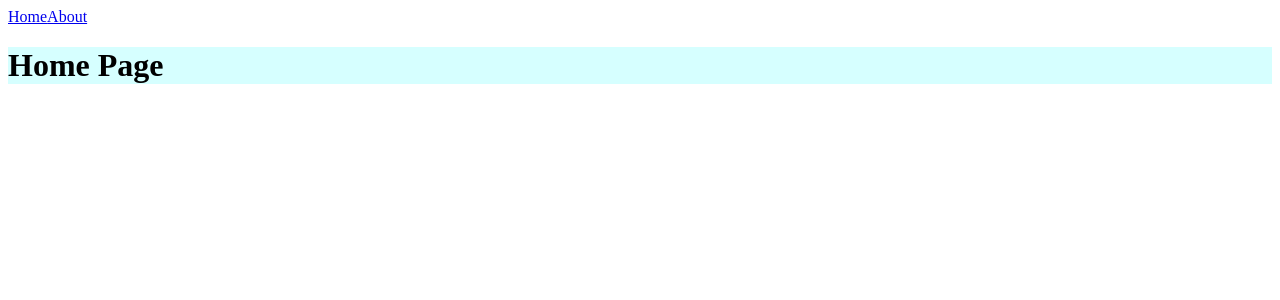
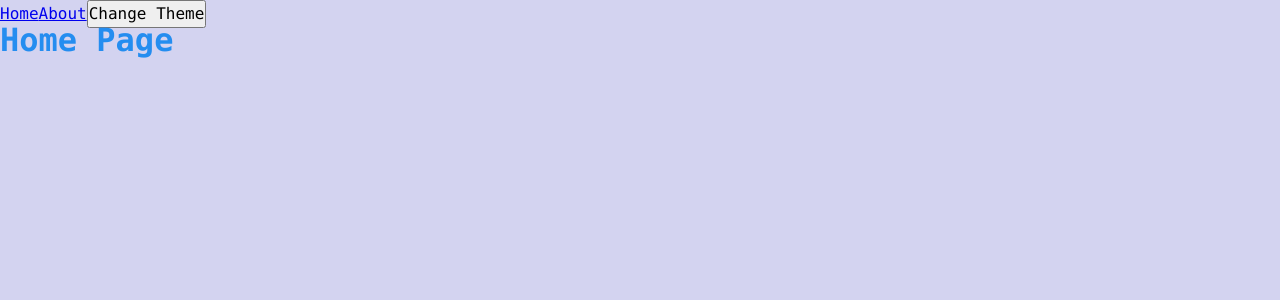
Before and after one commit to Cno6/fe-review, a Vue app: page / in a window 1280 px wide. Shown: the top 300 px of the page. Built offline with nearby package versions, Linux system fonts and the light colour scheme.

Commit message:
dev: create app styles, useTheme composable

```diff
--- a/src/App.vue
+++ b/src/App.vue
@@ -1,28 +1,17 @@
 <template>
-  <router-link to="/">Home</router-link>
-  <router-link to="/about">About</router-link>
-  <div :class="$style.app">
-    <router-view />
+  <div class="app" :class="theme">
+    <router-link to="/">Home</router-link>
+    <router-link to="/about">About</router-link>
+    <button @click="toggleTheme">Change Theme</button>
+      <router-view />
   </div>
 </template>
 
 <script setup lang="ts">
-import { ref } from 'vue';
+import { useTheme } from '@/composables/useTheme';
 
-const counter = ref(0)
-
-function increment() {
-  counter.value++
-}
+const { theme, toggleTheme } = useTheme()
 </script>
 
 <style lang="scss" module>
-.app {
-  background-color: rgb(214, 255, 255);
-}
-
-.title {
-  color: red;
-  font-size: calc(15px * 3);
-}
 </style>
--- /dev/null
+++ b/src/composables/useTheme.ts
@@ -0,0 +1,38 @@
+import { Ref, ref } from "vue"
+
+export enum Theme {
+  LIGHT = 'light',
+  DARK = 'dark'
+}
+
+interface useTheme {
+  theme: Ref<Theme>
+  toggleTheme: () => void
+}
+
+const defaultTheme = getLocalStorageTheme() ?? Theme.LIGHT
+
+export function useTheme(): useTheme {
+  const theme = ref(defaultTheme)
+
+  const toggleTheme = () => {
+    theme.value = theme.value === Theme.LIGHT ? Theme.DARK : Theme.LIGHT
+
+    setLocalStorageTheme(theme.value)
+  }
+
+  return {
+    theme,
+    toggleTheme
+  }
+}
+
+const LOCAL_STORAGE_THEME_KEY = 'theme'
+
+function getLocalStorageTheme(): Theme | null {
+  return window.localStorage.getItem(LOCAL_STORAGE_THEME_KEY) as Theme
+}
+
+function setLocalStorageTheme(value: Theme) {
+  window.localStorage.setItem(LOCAL_STORAGE_THEME_KEY, value)
+}
--- a/src/index.ts
+++ b/src/index.ts
@@ -1,5 +1,9 @@
+import "@/styles/index.scss";
+
 import { createApp } from 'vue';
-import App from './App.vue';
+
+import App from '@/App.vue';
+
 import router from '@/app/router';
 
 const app = createApp(App);
--- /dev/null
+++ b/src/styles/index.scss
@@ -0,0 +1,13 @@
+@import "reset";
+@import "variables/global";
+@import "themes/dark";
+@import "themes/light";
+
+.app {
+  font: var(--font-m);
+
+  color: var(--primary-color);
+  background-color: var(--bg-color);
+
+  min-height: 100vh;
+}
--- /dev/null
+++ b/src/styles/reset.scss
@@ -0,0 +1,12 @@
+* {
+  margin: 0;
+  padding: 0;
+  box-sizing: border-box;
+}
+
+input,
+button,
+textarea,
+select {
+  font: inherit;
+}
--- /dev/null
+++ b/src/styles/themes/dark.scss
@@ -0,0 +1,6 @@
+.app.dark {
+  --bg-color: #0e0e75;
+
+  --primary-color: #32df32;
+  --secondary-color: #78ff78;
+}
--- /dev/null
+++ b/src/styles/themes/light.scss
@@ -0,0 +1,6 @@
+.app.light {
+  --bg-color: #d3d3f0;
+
+  --primary-color: #248df0;
+  --secondary-color: #63aff7;
+}
--- /dev/null
+++ b/src/styles/variables/global.scss
@@ -0,0 +1,15 @@
+:root {
+  --font-family-main: Consolas, 'Courier New', monospace;
+
+  --font-size-s: 12px;
+  --font-line-s: 20px;
+  --font-s: var(--font-size-s) / var(--font-line-s) var(--font-family-main);
+
+  --font-size-m: 16px;
+  --font-line-m: 24px;
+  --font-m: var(--font-size-m) / var(--font-line-m) var(--font-family-main);
+
+  --font-size-l: 24px;
+  --font-line-l: 32px;
+  --font-l: var(--font-size-l) / var(--font-line-l) var(--font-family-main);
+}
```
